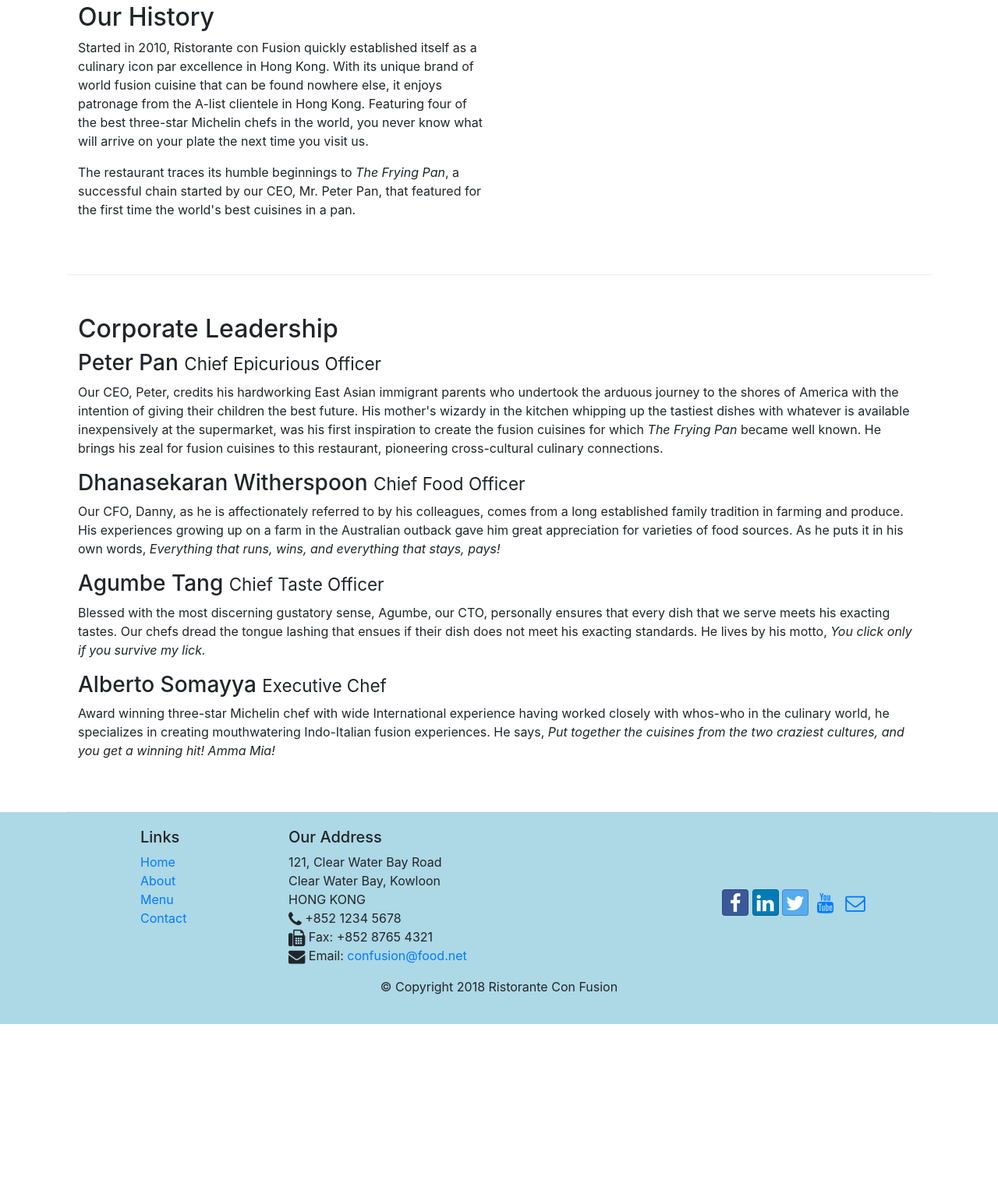
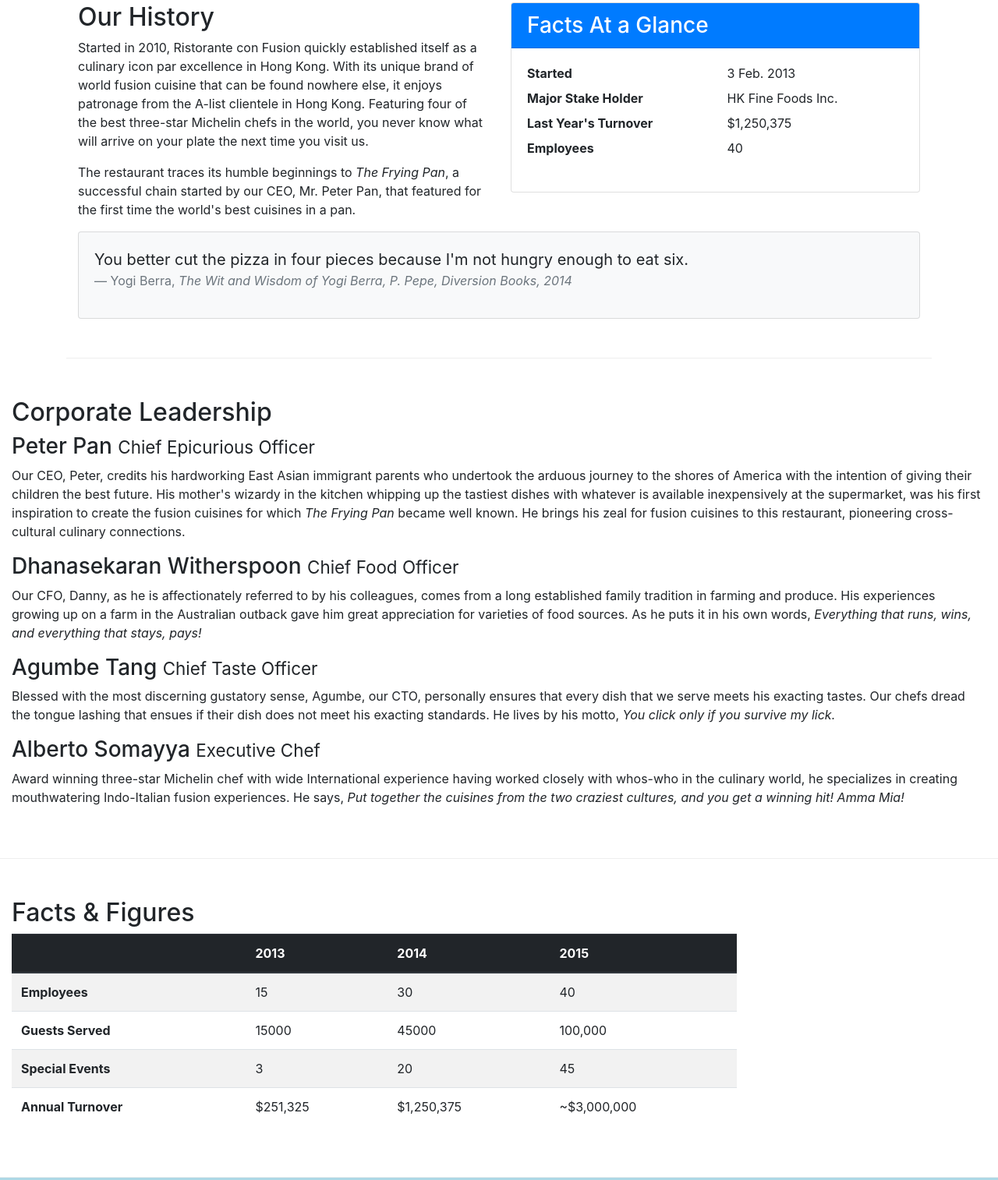
Before and after one commit to Ujjwa1/NotezHub, a website: page aboutus.html in a window 1280 px wide. Shown: the part 512-2026 px from the top of the page at 78% size. Before the commit the page ends 1876 px from the top, so only its background shows below. Drawn offline with nearby package versions, Linux system fonts and the light colour scheme.

Commit message:
display tables and cards

```diff
--- a/aboutus.html
+++ b/aboutus.html
@@ -17,12 +17,14 @@
 </head>
 
 <body>
-    <nav class="navbar navbar-dark navbar-expand-sm  fixed-top">
+    <!-- For nav bar and its contents -->
+    <nav class="navbar navbar-dark navbar-expand-sm fixed-top">
         <div class="container">
             <button class="navbar-toggler" type="button" data-toggle="collapse" data-target="#Navbar">
                 <span class="navbar-toggler-icon"></span>
             </button>
-            <a class="navbar-brand mr-auto" href="./index.html">Ristorante con Fusion</a>
+            <a class="navbar-brand" href="#">Ristorante Con Fusion</a>
+            <!-- Navbar here -->
             <div class="collapse navbar-collapse" id="Navbar">
                 <ul class="navbar-nav mr-auto">
                         <li class="nav-item"><a class="nav-link" href="./index.html"><span class="fa fa-home fa-lg"></span> Home</a></li>
@@ -60,18 +62,47 @@
         </div>
 
         <div class="row row-content">
-            <div class="col-12 col-sm-6 ">
+            <div class="col-sm-6">
                 <h2>Our History</h2>
                 <p>Started in 2010, Ristorante con Fusion quickly established itself as a culinary icon par excellence in Hong Kong. With its unique brand of world fusion cuisine that can be found nowhere else, it enjoys patronage from the A-list clientele in Hong Kong.  Featuring four of the best three-star Michelin chefs in the world, you never know what will arrive on your plate the next time you visit us.</p>
                 <p>The restaurant traces its humble beginnings to <em>The Frying Pan</em>, a successful chain started by our CEO, Mr. Peter Pan, that featured for the first time the world's best cuisines in a pan.</p>
             </div>
-            <div class="col col-sm">
+            <div class="col-12 col-sm-6">
+                <div class="card">
+                    <h3 class="card-header bg-primary text-white">Facts At a Glance</h3>
+                    <div class="card-body">
+                        <dl class="row">
+                            <dt class="col-6">Started</dt>
+                            <dd class="col-6">3 Feb. 2013</dd>
+                            <dt class="col-6">Major Stake Holder</dt>
+                            <dd class="col-6">HK Fine Foods Inc.</dd>
+                            <dt class="col-6">Last Year's Turnover</dt>
+                            <dd class="col-6">$1,250,375</dd>
+                            <dt class="col-6">Employees</dt>
+                            <dd class="col-6">40</dd>
+                        </dl>
+                    </div>
+                </div>
+            </div>
+            <div class="col-12">
+                <div class="card card-body bg-light">
+                    <blockquote class="blockquote">
+                        <p class="mb-0">You better cut the pizza in four pieces because
+                            I'm not hungry enough to eat six.</p>
+                        <footer class="blockquote-footer">Yogi Berra,
+                            <cite title="Source Title">The Wit and Wisdom of Yogi Berra,
+                            P. Pepe, Diversion Books, 2014</cite>
+                        </footer>
+                    </blockquote>
+                </div>
+            </div>
+                </div>
             </div>
         </div>
 
 
         <div class="row row-content align-items-center">
-            <div class="col-12 " >
+            <div class="col-12">
                 <h2>Corporate Leadership</h2>
                 <h3>Peter Pan <small>Chief Epicurious Officer</small></h3>
                 <p class="d-none d-sm-block">Our CEO, Peter, credits his hardworking East Asian immigrant parents who undertook the arduous journey to the shores of America with the intention of giving their children the best future. His mother's wizardy in the kitchen whipping up the tastiest dishes with whatever is available inexpensively at the supermarket, was his first inspiration to create the fusion cuisines for which <em>The Frying Pan</em> became well known. He brings his zeal for fusion cuisines to this restaurant, pioneering cross-cultural culinary connections.</p>
@@ -81,6 +112,51 @@
                 <p class="d-none d-sm-block">Blessed with the most discerning gustatory sense, Agumbe, our CTO, personally ensures that every dish that we serve meets his exacting tastes. Our chefs dread the tongue lashing that ensues if their dish does not meet his exacting standards. He lives by his motto, <em>You click only if you survive my lick.</em></p>
                 <h3>Alberto Somayya <small>Executive Chef</small></h3>
                 <p class="d-none d-sm-block">Award winning three-star Michelin chef with wide International experience having worked closely with whos-who in the culinary world, he specializes in creating mouthwatering Indo-Italian fusion experiences. He says, <em>Put together the cuisines from the two craziest cultures, and you get a winning hit! Amma Mia!</em></p>
+            </div>
+       </div>
+        <div class="row row-content">
+            <div class="col-12 col-sm-9">
+                <h2>Facts &amp; Figures</h2>
+                <div class="table-responsive">
+                    <table class="table table-striped">
+                        <thead class="thead-dark">
+                            <tr>
+                                <th>&nbsp;</th>
+                                <th>2013</th>
+                                <th>2014</th>
+                                <th>2015</th>
+                            </tr>
+                        </thead>
+                        <tbody>
+                            <tr>
+                                <th>Employees</th>
+                                <td>15</td>
+                                <td>30</td>
+                                <td>40</td>
+                            </tr>
+                            <tr>
+                                <th>Guests Served</th>
+                                <td>15000</td>
+                                <td>45000</td>
+                                <td>100,000</td>
+                            </tr>
+                            <tr>
+                                <th>Special Events</th>
+                                <td>3</td>
+                                <td>20</td>
+                                <td>45</td>
+                            </tr>
+                            <tr>
+                                <th>Annual Turnover</th>
+                                <td>$251,325</td>
+                                <td>$1,250,375</td>
+                                <td>~$3,000,000</td>
+                            </tr>
+                        </tbody>
+                    </table>
+                </div>
+            </div>
+            <div class="col-12 col-sm-3">
             </div>
         </div>
 
@@ -127,6 +203,9 @@
            </div>
         </div>
     </footer>
+    <script src="node_modules/jquery/dist/jquery.slim.min.js"></script>
+    <script src="node_modules/popper.js/dist/umd/popper.min.js"></script>
+    <script src="node_modules/bootstrap/dist/js/bootstrap.min.js"></script>
 
 </body>
 
```
Lines whose indentation alone changed are shown as unchanged.
